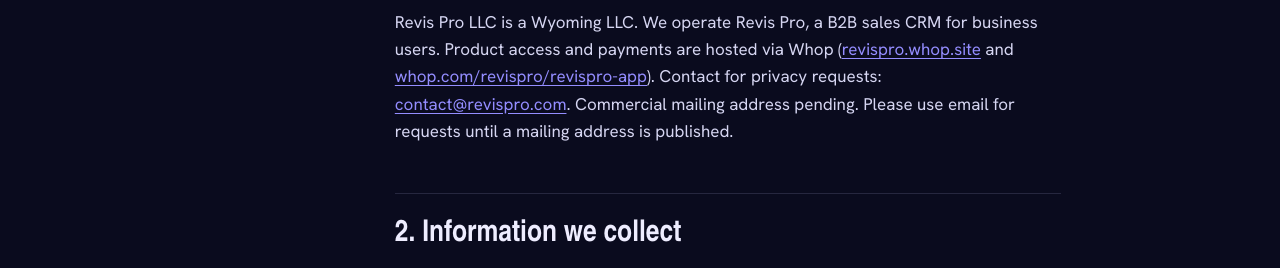
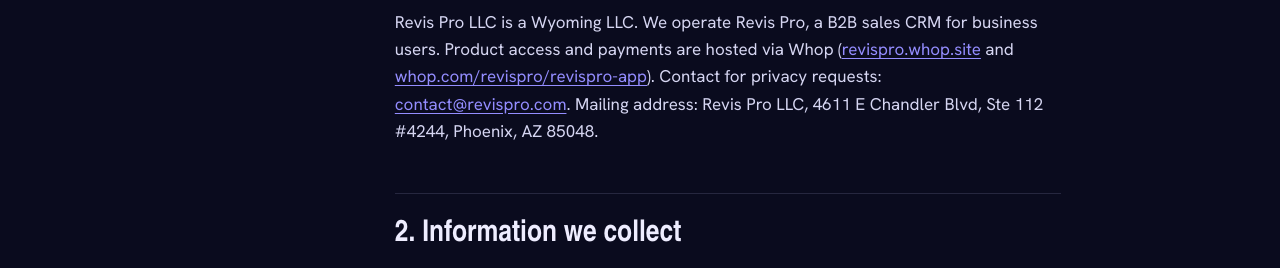
Before and after one commit to MDBlackmon00-boop/revispro, a plain HTML site: page privacy.html in a window 1280 px wide. Shown: the part 682-950 px from the top of the page. Drawn offline with Linux system fonts and the light colour scheme; a web font is replaced by a local one.

Commit message:
Publish Chandler Blvd mailing address on site footer and legal pages (#3)
Co-authored-by: MDBlackmon00-boop <268289939+MDBlackmon00-boop@users.noreply.github.com>

```diff
--- a/privacy.html
+++ b/privacy.html
@@ -61,7 +61,7 @@
         <p>This Privacy Policy explains how Revis Pro LLC (“Revis Pro,” “we,” “us,” or “our”) handles information in connection with our marketing website at <a href="https://revispro.com/">revispro.com</a> and the Revis Pro B2B sales CRM product. Checkout and memberships are provided through Whop.</p>
 
         <h2>1. Who we are</h2>
-        <p>Revis Pro LLC is a Wyoming LLC. We operate Revis Pro, a B2B sales CRM for business users. Product access and payments are hosted via Whop (<a href="https://revispro.whop.site/">revispro.whop.site</a> and <a href="https://whop.com/revispro/revispro-app/">whop.com/revispro/revispro-app</a>). Contact for privacy requests: <a href="mailto:contact@revispro.com">contact@revispro.com</a>. Commercial mailing address pending. Please use email for requests until a mailing address is published.</p>
+        <p>Revis Pro LLC is a Wyoming LLC. We operate Revis Pro, a B2B sales CRM for business users. Product access and payments are hosted via Whop (<a href="https://revispro.whop.site/">revispro.whop.site</a> and <a href="https://whop.com/revispro/revispro-app/">whop.com/revispro/revispro-app</a>). Contact for privacy requests: <a href="mailto:contact@revispro.com">contact@revispro.com</a>. Mailing address: Revis Pro LLC, 4611 E Chandler Blvd, Ste 112 #4244, Phoenix, AZ 85048.</p>
 
         <h2>2. Information we collect</h2>
         <h3>Account and contact information</h3>
@@ -110,7 +110,7 @@
         <p>We may update this Privacy Policy from time to time. The effective date at the top will change when we post updates. Continued use after changes means you acknowledge the updated Policy.</p>
 
         <h2>11. Contact</h2>
-        <p>Privacy requests and questions: <a href="mailto:contact@revispro.com">contact@revispro.com</a>. Website: <a href="https://revispro.com/">https://revispro.com/</a>. Commercial mailing address pending.</p>
+        <p>Privacy requests and questions: <a href="mailto:contact@revispro.com">contact@revispro.com</a>. Website: <a href="https://revispro.com/">https://revispro.com/</a>. Mailing address: Revis Pro LLC, 4611 E Chandler Blvd, Ste 112 #4244, Phoenix, AZ 85048.</p>
         </div>
       </article>
     </div>
@@ -131,7 +131,7 @@
           <a href="mailto:contact@revispro.com">Email contact</a>
         </nav>
       </div>
-      <div class="legal-line"><span>© Revis Pro LLC</span><span>Commercial mailing address pending</span></div>
+      <div class="legal-line"><span>© Revis Pro LLC</span><span>4611 E Chandler Blvd, Ste 112 #4244, Phoenix, AZ 85048</span></div>
     </div>
   </footer>
 </body>
```
Also changed, not shown: billing.html (+2 -2 lines), index.html (+1 -1 lines), terms.html (+2 -2 lines).
